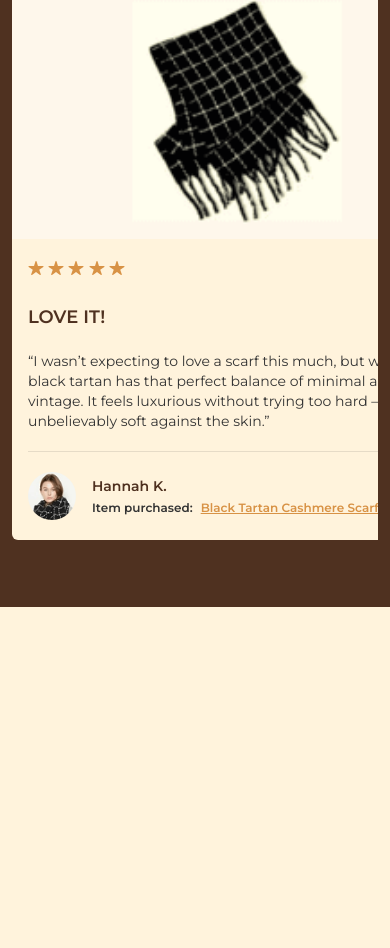
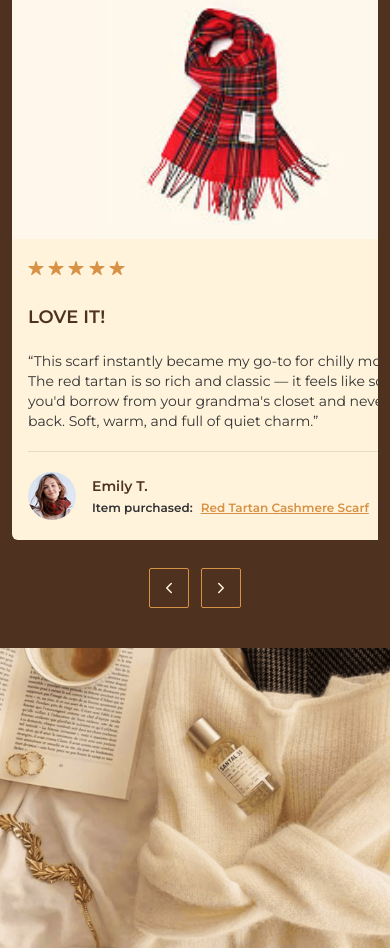
Before and after one commit to Jisap/lading_page_ecommerce, a website: page index.html in a window 390 px wide. Shown: the part 7322-8270 px from the top of the page. Before the commit the page ends 7929 px from the top, so only its background shows below. Drawn offline with nearby package versions, Linux system fonts and the light colour scheme.

Commit message:
Refactor index.html to enhance product showcase and testimonials sections; improve layout and responsiveness. Update style.css with new utility classes for border styling and layout adjustments.

```diff
--- a/index.html
+++ b/index.html
@@ -237,7 +237,7 @@
         </figure>
       </div>
     </section>
-  </main>
+
 
   <!--
     - #Product showcase
@@ -1262,11 +1262,23 @@
               </div>
             </li>
           </ul>
+
+          <div class="flex items-center justify-center gap-3 border-t border-t-caf_noir  mx-auto md:-order-1 md:mx-0 mx:ms-auto">
+            <button class="arrow-button" aria-label="slide prev" data-prev-btn>
+              <ion-icon name="chevron-back-outline" aria-hidden="true" class="text-papaya_whip font-bold"></ion-icon>
+            </button>
+
+            <button class="arrow-button" aria-label="slide next" data-next-btn>
+              <ion-icon name="chevron-forward-outline" aria-hidden="true" class="text-papaya_whip font-bold"></ion-icon>
+            </button>
+          </div>
         </div>
 
       </div>
     </section>
 
+    <div class="parallax" style="background-image: url('./assets/images/cta-bg.png')"></div>
+  </main>
   <!--
       - ionicon link
   -->
```
Also changed, not shown: dist/style.css. Lines whose indentation alone changed are shown as unchanged.
